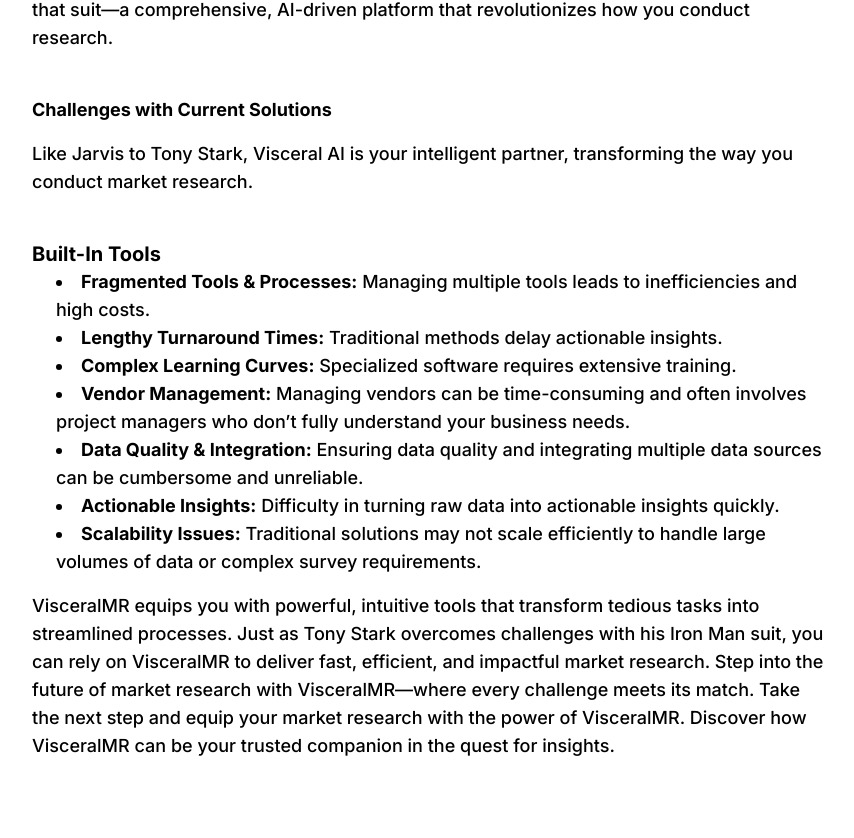
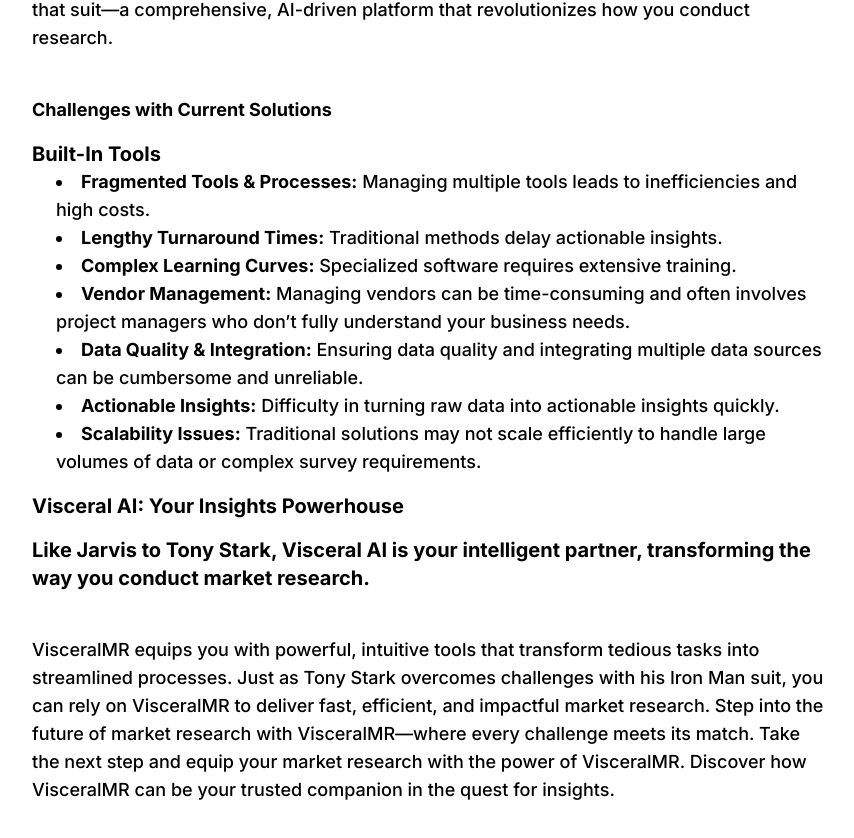
Before and after one commit to neeld3/VisceralMKT, a Next.js app: page / in a window 1280 px wide. Shown: the part 899-1737 px from the top of the page, without its empty margins (208-1062 px from the left). Built offline with nearby package versions, Linux system fonts and the light colour scheme.

Commit message:
Update page.tsx

```diff
--- a/src/app/page.tsx
+++ b/src/app/page.tsx
@@ -66,9 +66,6 @@
             <p className="mb-4 font-bold">
               Challenges with Current Solutions
             </p>
-            <p className="mb-4">
-              Like Jarvis to Tony Stark, Visceral AI is your intelligent partner, transforming the way you conduct market research. <br /><br />
-            </p>
             <p className="mb-4 text-xl font-bold">
               Built-In Tools
               <ul className="list-disc text-lg font-medium list-inside ml-6 mb-4">
@@ -79,8 +76,13 @@
                 <li><strong>Data Quality & Integration:</strong> Ensuring data quality and integrating multiple data sources can be cumbersome and unreliable.</li>
                 <li><strong>Actionable Insights:</strong> Difficulty in turning raw data into actionable insights quickly.</li>
                 <li><strong>Scalability Issues:</strong> Traditional solutions may not scale efficiently to handle large volumes of data or complex survey requirements.</li>
-
               </ul>
+            <p className="mb-4 font-bold">
+              Visceral AI: Your Insights Powerhouse
+            </p>
+            <p className="mb-4">
+              Like Jarvis to Tony Stark, Visceral AI is your intelligent partner, transforming the way you conduct market research. <br /><br />
+            </p>
             </p>
             <p className="mb-4">
               VisceralMR equips you with powerful, intuitive tools that transform tedious tasks into streamlined processes. Just as Tony Stark overcomes challenges with his Iron Man suit, you can rely on VisceralMR to deliver fast, efficient, and impactful market research.   Step into the future of market research with VisceralMR—where every challenge meets its match. Take the next step and equip your market research with the power of VisceralMR. Discover how VisceralMR can be your trusted companion in the quest for insights.
```
